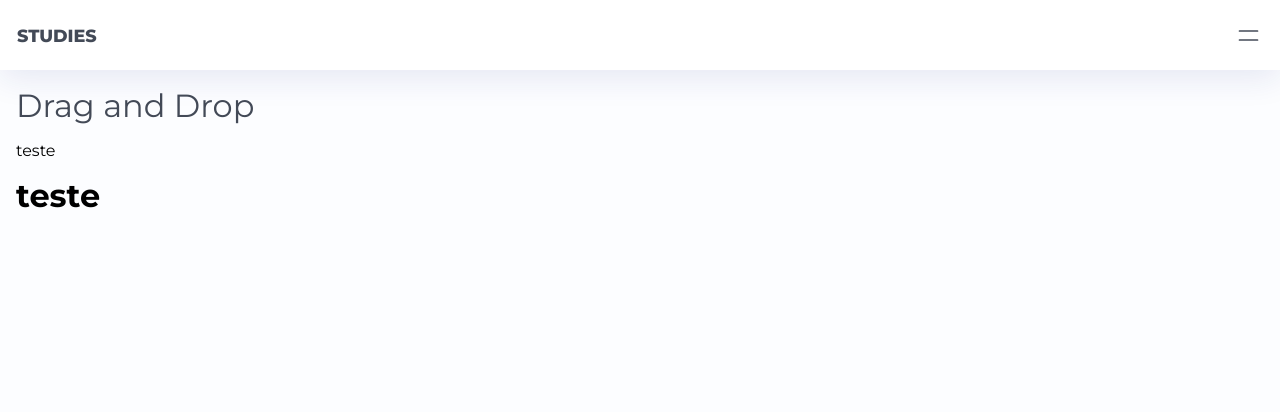
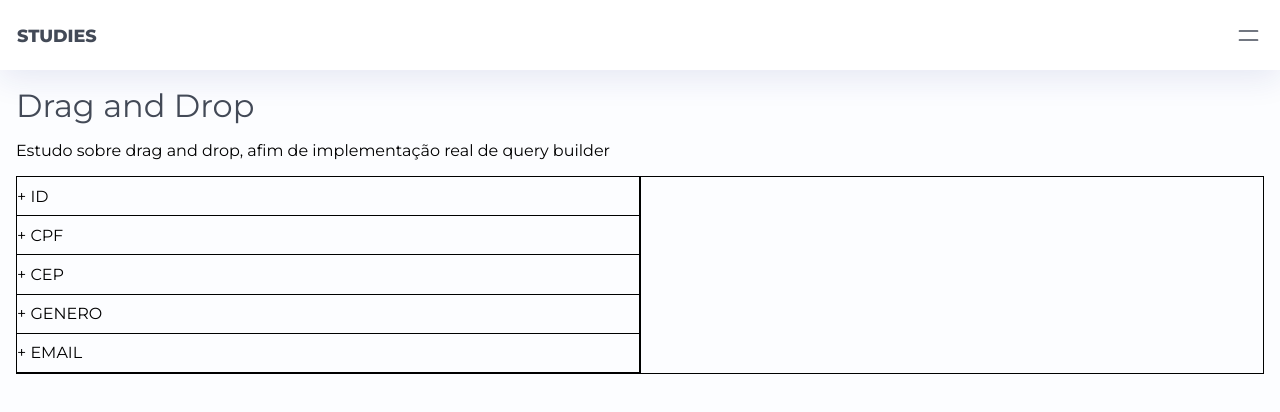
Before and after one commit to alalan55/studies, a Vue app: page /drag-and-drop in a window 1280 px wide. Shown: the top 412 px of the page. Built offline with nearby package versions, Linux system fonts and the light colour scheme.

Commit message:
Insere criação de componentes iniciais básicos

```diff
--- a/package.json
+++ b/package.json
@@ -16,7 +16,8 @@
     "sass": "^1.53.0",
     "sass-loader": "^13.0.2",
     "vue": "^3.2.37",
-    "vue-router": "^4.1.2"
+    "vue-router": "^4.1.2",
+    "vuedraggable": "^4.1.0"
   },
   "devDependencies": {
     "@rushstack/eslint-patch": "^1.1.0",
--- /dev/null
+++ b/src/components/templates/DragAndDrop/components/listItem.vue
@@ -0,0 +1,46 @@
+<template>
+  <div class="list-item">
+    <div class="list-item__header" @click="toggleShow()">
+      <span> {{ show ? "-" : "+" }} {{ props.info.name }} </span>
+    </div>
+    <div v-if="show" class="list-item__body">
+      <ul>
+        <li v-for="(item, i) in props.info.rows" :key="i">
+          {{ item.name }}
+        </li>
+      </ul>
+    </div>
+    <!-- {{ props }} -->
+  </div>
+</template>
+
+<script setup>
+import { ref } from "vue";
+const props = defineProps({
+  info: { type: Object, default: null },
+});
+
+const show = ref(false);
+
+const toggleShow = () => (show.value = !show.value);
+</script>
+
+<style lang="scss" scoped>
+.list-item {
+  padding: 0.6rem 0;
+  &__header {
+    cursor: pointer;
+  }
+
+  &__body {
+    margin: 1rem 0 0 1rem;
+    ul {
+      padding: 0;
+
+      li {
+        list-style: none;
+      }
+    }
+  }
+}
+</style>
--- a/src/components/templates/DragAndDrop/dragADrop.vue
+++ b/src/components/templates/DragAndDrop/dragADrop.vue
@@ -1,11 +1,95 @@
 <script setup>
+import { ref } from "vue";
+// import draggable from "vuedraggable";
+import listItem from "./components/listItem.vue";
 import templateWrapper from "../../bosons/templateWrapper.vue";
+
+const text = "Estudo sobre drag and drop, afim de implementação real de query builder";
+const columns = ref([
+  {
+    name: "ID",
+    rows: [
+      {
+        name: "Número",
+        value: "",
+      },
+    ],
+  },
+  {
+    name: "CPF",
+    rows: [
+      {
+        name: "Número",
+        value: "",
+      },
+    ],
+  },
+  {
+    name: "CEP",
+    rows: [
+      {
+        name: "Número",
+        value: "",
+      },
+    ],
+  },
+  {
+    name: "GENERO",
+    rows: [
+      {
+        name: "Número",
+        value: "",
+      },
+    ],
+  },
+  {
+    name: "EMAIL",
+    rows: [
+      {
+        name: "Número",
+        value: "",
+      },
+    ],
+  },
+]);
 </script>
 
 <template>
-  <templateWrapper title="Drag and Drop" description="teste">
-    <h1>teste</h1>
+  <templateWrapper title="Drag and Drop" :description="text">
+    <div class="content">
+      <div class="content__left">
+        <div class="list">
+          <listItem
+            v-for="(item, i) in columns"
+            :key="i"
+            :info="item"
+            class="list__item"
+          />
+        </div>
+      </div>
+      <div class="content__right"></div>
+    </div>
   </templateWrapper>
 </template>
 
-<style lang="scss" scoped></style>
+<style lang="scss" scoped>
+@import "@/assets/scss/main.scss";
+
+.content {
+  display: flex;
+  & > div {
+    flex: 1 1 500px;
+    border: 1px solid;
+  }
+
+  &__left {
+    .list {
+      &__item {
+        border-bottom: 1px solid;
+      }
+    }
+  }
+  &__right {
+  }
+}
+</style>
```
Also changed, not shown: 1 other file (tests, documents, lock files or other folders).
